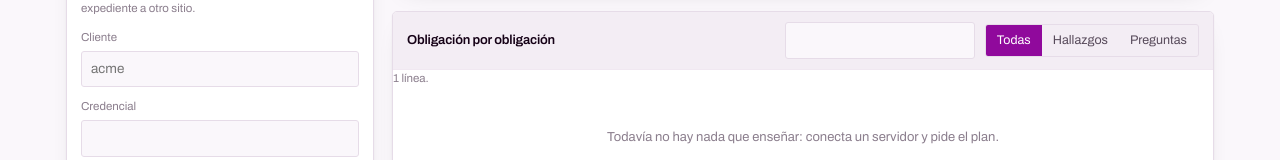
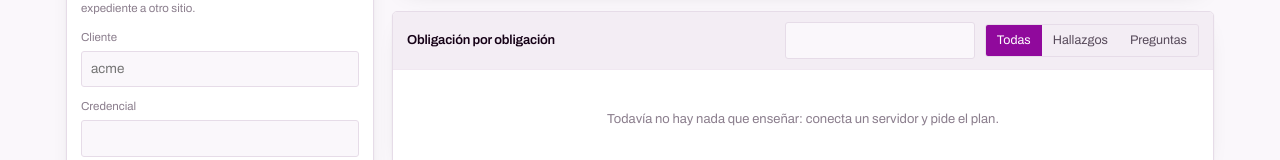
Before and after one commit to marcosmatalab/actaira-sys, a plain HTML site: page panel/panel.html in a window 1280 px wide. Shown: the part 937-1097 px from the top of the page. Drawn offline with Linux system fonts and the light colour scheme.

Commit message:
«1 linea.» debajo de la frase que dice que no hay ninguna
El contador del buscador del panel contaba los HIJOS de la caja de lineas, y
cuando no hay nada que ensenar ahi dentro vive un parrafo que lo explica.

Asi que una vista vacia -- la de no conformidades el dia que no hay ninguna, que
es el caso normal y no uno raro -- decia «Este documento no trae ninguna linea»
y justo al lado «1 linea.». Dos afirmaciones contrarias en la misma pantalla, y
la falsa era la que llevaba un numero.

Escribir en el buscador lo hacia peor: el parrafo casaba o no casaba COMO SI
FUERA UNA FILA, asi que se escondia la unica frase que explicaba que pasaba y en
su sitio quedaba «Ninguna linea coincide con ...», que ademas es mentira -- nunca
hubo una linea que pudiera coincidir. En los seis idiomas.

Se cuenta `#lineas .linea` y no los hijos de la caja. Reproducido en Chromium
antes de tocar nada -- contador «1 linea.» y cartel escondido -- y comprobado
despues: contador vacio y el cartel donde tiene que estar.

```diff
--- a/panel/panel.html
+++ b/panel/panel.html
@@ -1165,7 +1165,21 @@ function filtrarPorTexto() {
   // otra vez con un criterio, la pantalla estaria componiendo una pregunta que
   // el motor no hizo, y lo que se vería dejaría de ser el documento que hay.
   const q = ($("#buscar").value || "").trim().toLowerCase();
-  const filas = [...$("#lineas").children];
+  // LAS FILAS, NO LOS HIJOS DE LA CAJA.
+  //
+  // Cuando no hay nada que ensenar, `pintarLineas` deja ahi dentro UN parrafo
+  // que lo explica -- «este documento no trae ninguna linea», o «conecta un
+  // servidor y pide el plan» --, y ese parrafo es un hijo de la caja. Contando
+  // hijos, una vista vacia decia «1 linea.» justo debajo de la frase que dice
+  // que no hay ninguna: dos afirmaciones contrarias en la misma pantalla, y la
+  // falsa es la que lleva un numero. Pasa de verdad, y no en un caso raro: la
+  // vista de no conformidades sale vacia el dia que no hay ninguna.
+  //
+  // Peor todavia era escribir en el buscador: el parrafo casaba o no casaba
+  // como si fuera una fila, asi que se ESCONDIA la unica frase que explicaba
+  // que hacer, y en su sitio quedaba «ninguna linea coincide con ...», que
+  // ademas es mentira -- nunca hubo una linea que pudiera coincidir.
+  const filas = $$("#lineas .linea");
   let visibles = 0;
   for (const fila of filas) {
     const casa = !q || (fila.textContent || "").toLowerCase().includes(q);
```
Also changed, not shown: panel/plantilla/logica.js (+15 -1 lines), plataforma/api/panel.html (+15 -1 lines).
